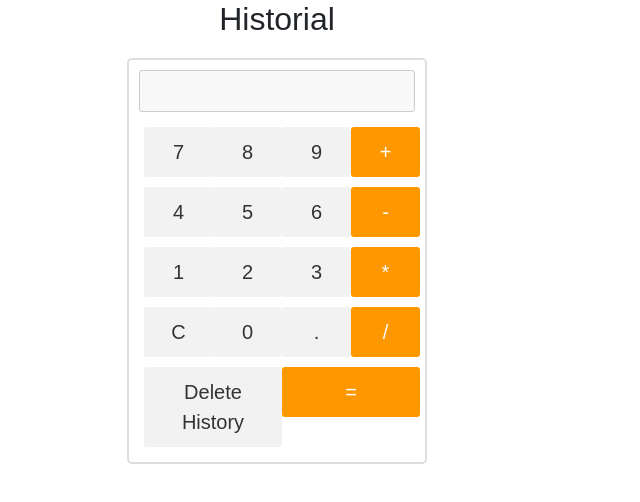
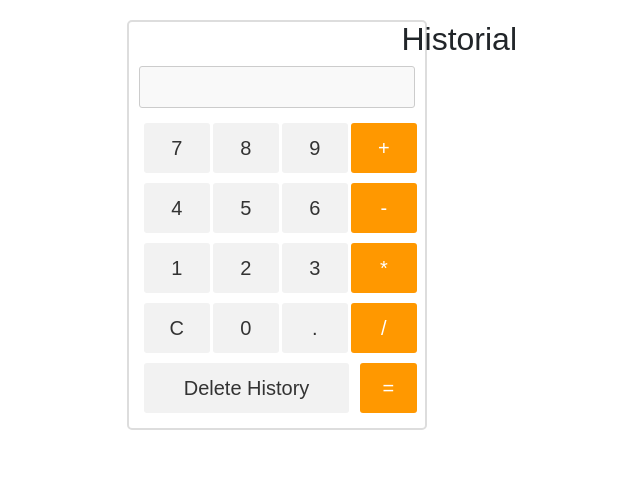
Before and after one commit to DanielSalinasPinedo/Calculadora2, a plain HTML site: page index.html in a window 1280 px wide. Shown: the whole page, without its empty margins (363-1003 px from the left). Drawn offline with nearby package versions, Linux system fonts and the light colour scheme.

Commit message:
Update style.css

```diff
--- a/style.css
+++ b/style.css
@@ -37,7 +37,7 @@
   }
 
   .columna button {
-    width: 100%;
+    width: 95%;
     padding: 10px;
     margin: 5px;
     font-size: 20px;
@@ -61,8 +61,18 @@
   .igual {
     background-color: #4caf50;
     color: #fff;
+    width: 69px;
   }
   .columna.operacion button.decimal {
     background-color: #f2f2f2;
     color: #333;
   }
+
+  .lista{
+    float: right;
+    margin-right: 400px;
+  }
+
+  .historial{
+    flex: auto !important;
+  }
```
